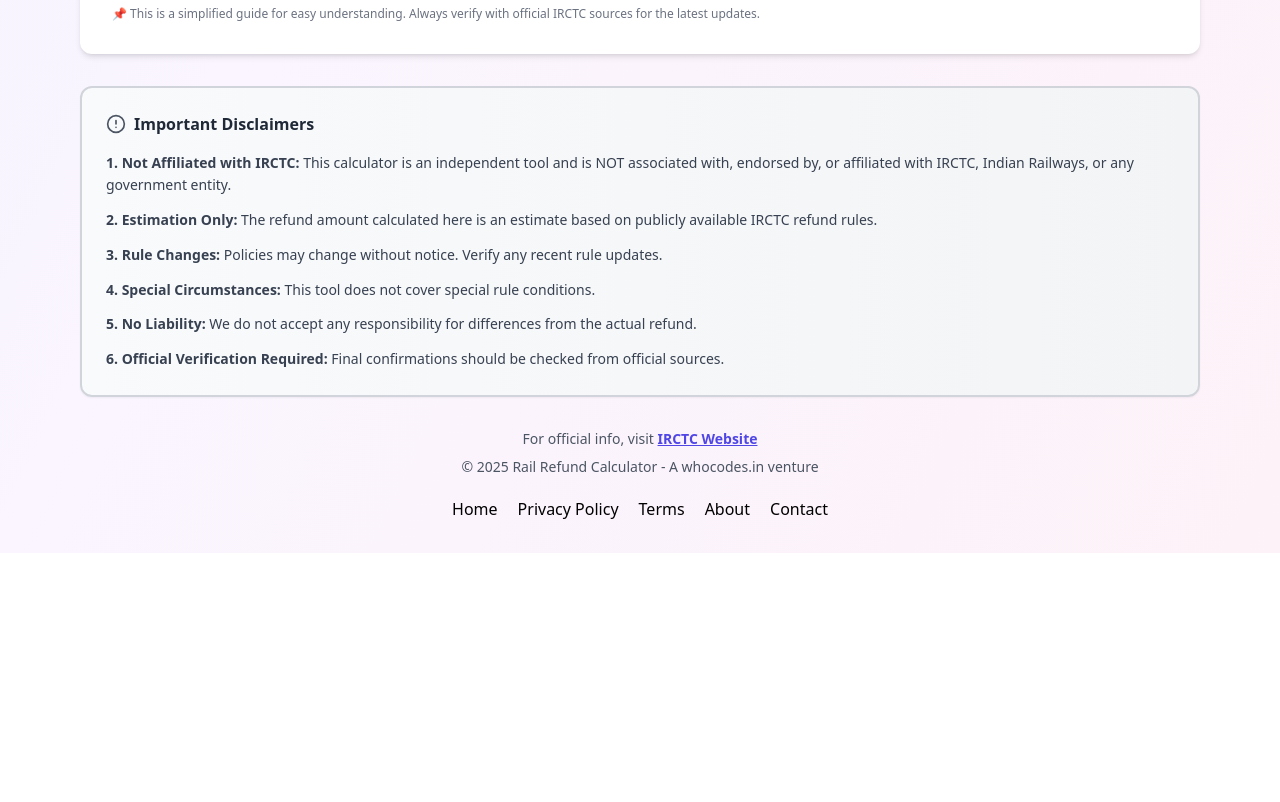
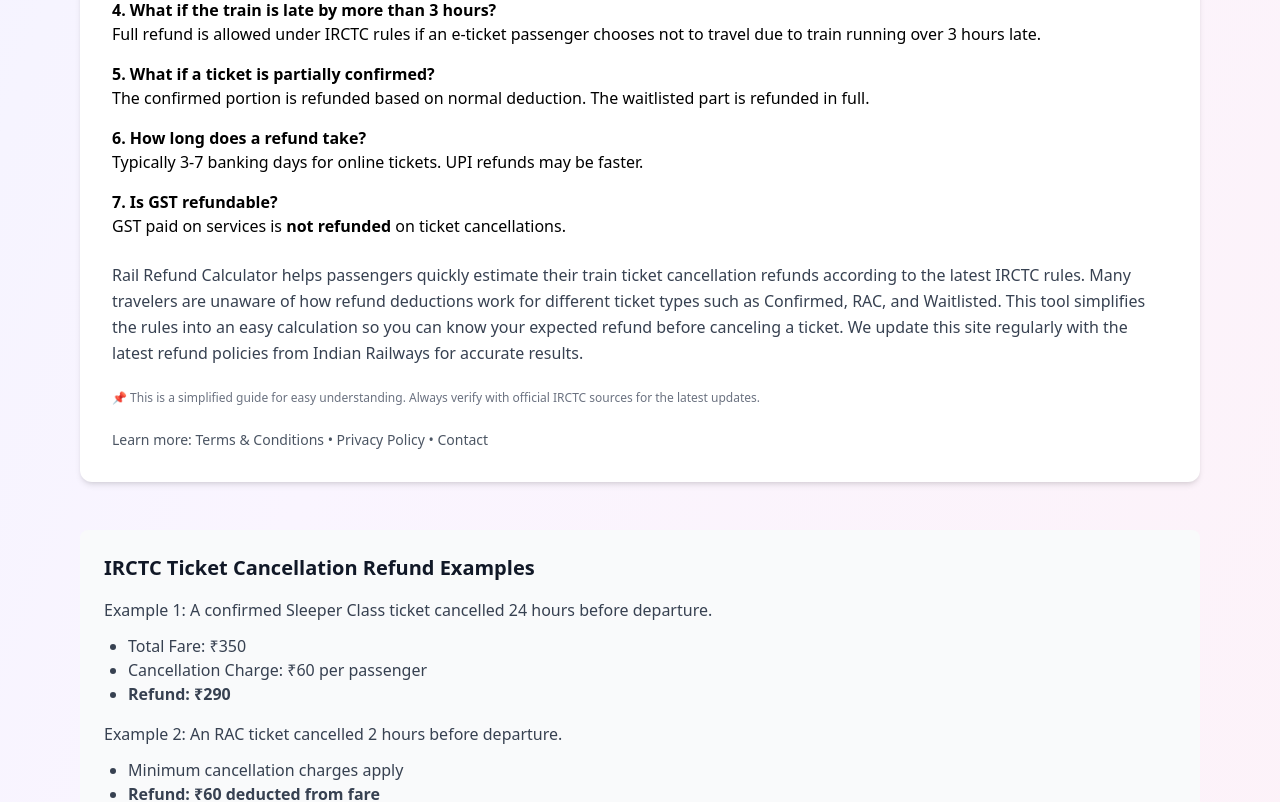
Before and after one commit to HammadNasir/rail-refund-calculator, a React (Vite) app: page / in a window 1280 px wide. Shown: the part 2220-3022 px from the top of the page. Before the commit the page ends 2773 px from the top, so only its background shows below. Built offline with nearby package versions, Linux system fonts and the light colour scheme.

Commit message:
made adsense compliant 07122025

```diff
--- a/index.html
+++ b/index.html
@@ -26,8 +26,8 @@
     <meta name="twitter:description" content="Instant train ticket cancellation refund estimate." />
 
     <link rel="icon" href="/public/tram-front.svg" type="image/svg+xml" />
-    <script async src="https://pagead2.googlesyndication.com/pagead/js/adsbygoogle.js?client=ca-pub-4536522335308840"
-     crossorigin="anonymous"></script>
+    <!-- <script async src="https://pagead2.googlesyndication.com/pagead/js/adsbygoogle.js?client=ca-pub-4536522335308840"
+     crossorigin="anonymous"></script> -->
     <script type="application/ld+json">
 {
   "@context": "https://schema.org",
--- a/src/App.jsx
+++ b/src/App.jsx
@@ -619,12 +619,67 @@
     <p><strong>3. Do I get a refund for Tatkal tickets?</strong><br />
       Confirmed Tatkal tickets do not get a refund except in special circumstances like train cancellation.
     </p>
+
+     <p><strong>4. What if the train is late by more than 3 hours?</strong><br/>
+    Full refund is allowed under IRCTC rules if an e-ticket passenger chooses not to travel due to train running over 3 hours late.
+  </p>
+
+  <p><strong>5. What if a ticket is partially confirmed?</strong><br/>
+    The confirmed portion is refunded based on normal deduction. The waitlisted part is refunded in full.
+  </p>
+
+  <p><strong>6. How long does a refund take?</strong><br/>
+    Typically 3-7 banking days for online tickets. UPI refunds may be faster.
+  </p>
+
+  <p><strong>7. Is GST refundable?</strong><br/>
+    GST paid on services is <strong>not refunded</strong> on ticket cancellations.
+  </p>
   </div>
+
+  <p className="mt-4 text-gray-700 leading-relaxed">
+  Rail Refund Calculator helps passengers quickly estimate their train ticket
+  cancellation refunds according to the latest IRCTC rules. Many travelers are
+  unaware of how refund deductions work for different ticket types such as
+  Confirmed, RAC, and Waitlisted. This tool simplifies the rules into an easy
+  calculation so you can know your expected refund before canceling a ticket.
+  We update this site regularly with the latest refund policies from Indian
+  Railways for accurate results.
+</p>
 
   <p className="text-xs text-gray-500 mt-10">
     📌 This is a simplified guide for easy understanding. Always verify with official IRCTC sources for the latest updates.
   </p>
+  <p class="text-sm text-gray-600 mt-8">
+  Learn more:
+  <a href="/terms"> Terms & Conditions</a> •
+  <a href="/privacy"> Privacy Policy</a> •
+  <a href="/contact"> Contact</a>
+</p>
 </div>
+
+<div className="mt-12 bg-gray-50 p-6 rounded-lg">
+  <h3 className="text-xl font-semibold mb-4 text-gray-900">
+    IRCTC Ticket Cancellation Refund Examples
+  </h3>
+  <p className="text-gray-700 mb-3">
+    Example 1: A confirmed Sleeper Class ticket cancelled 24 hours before departure.
+  </p>
+  <ul className="list-disc pl-6 text-gray-700 mb-4">
+    <li>Total Fare: ₹350</li>
+    <li>Cancellation Charge: ₹60 per passenger</li>
+    <li><strong>Refund: ₹290</strong></li>
+  </ul>
+
+  <p className="text-gray-700 mb-3">
+    Example 2: An RAC ticket cancelled 2 hours before departure.
+  </p>
+  <ul className="list-disc pl-6 text-gray-700">
+    <li>Minimum cancellation charges apply</li>
+    <li><strong>Refund: ₹60 deducted from fare</strong></li>
+  </ul>
+</div>
+
 
         {/* Comprehensive Disclaimer */}
         <div className="mt-8 bg-gradient-to-r from-gray-50 to-gray-100 border-2 border-gray-300 rounded-xl p-6 shadow-sm">
```
